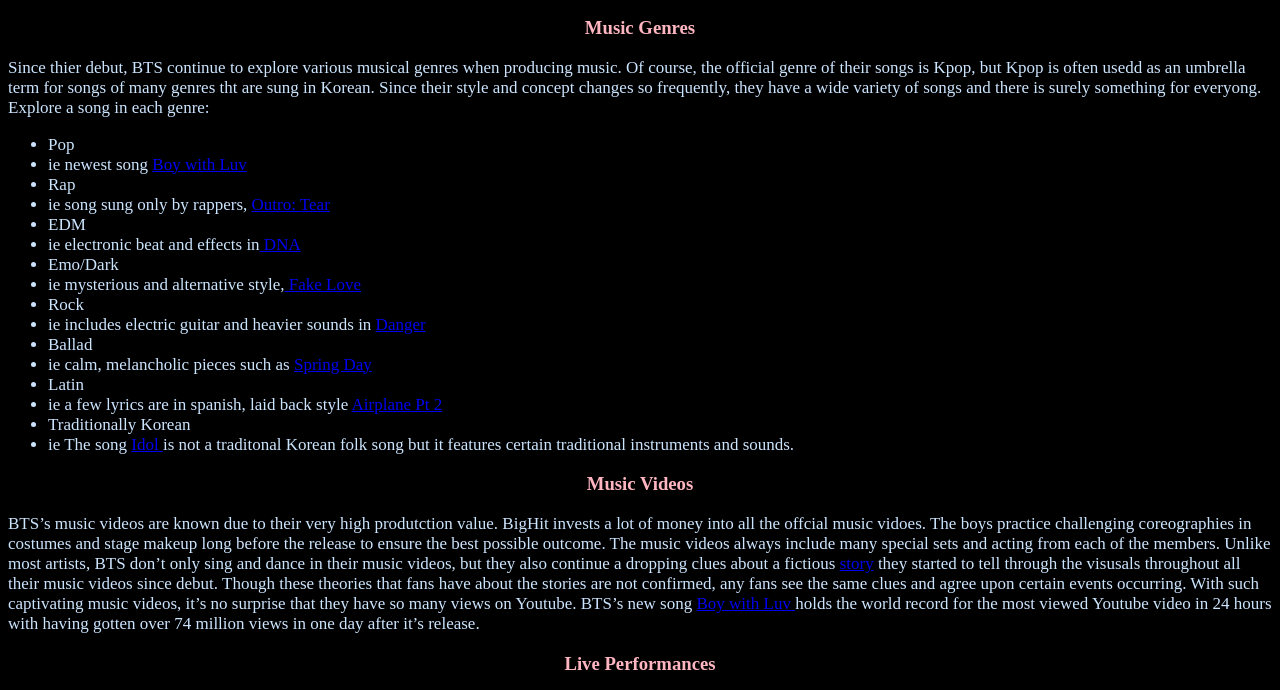
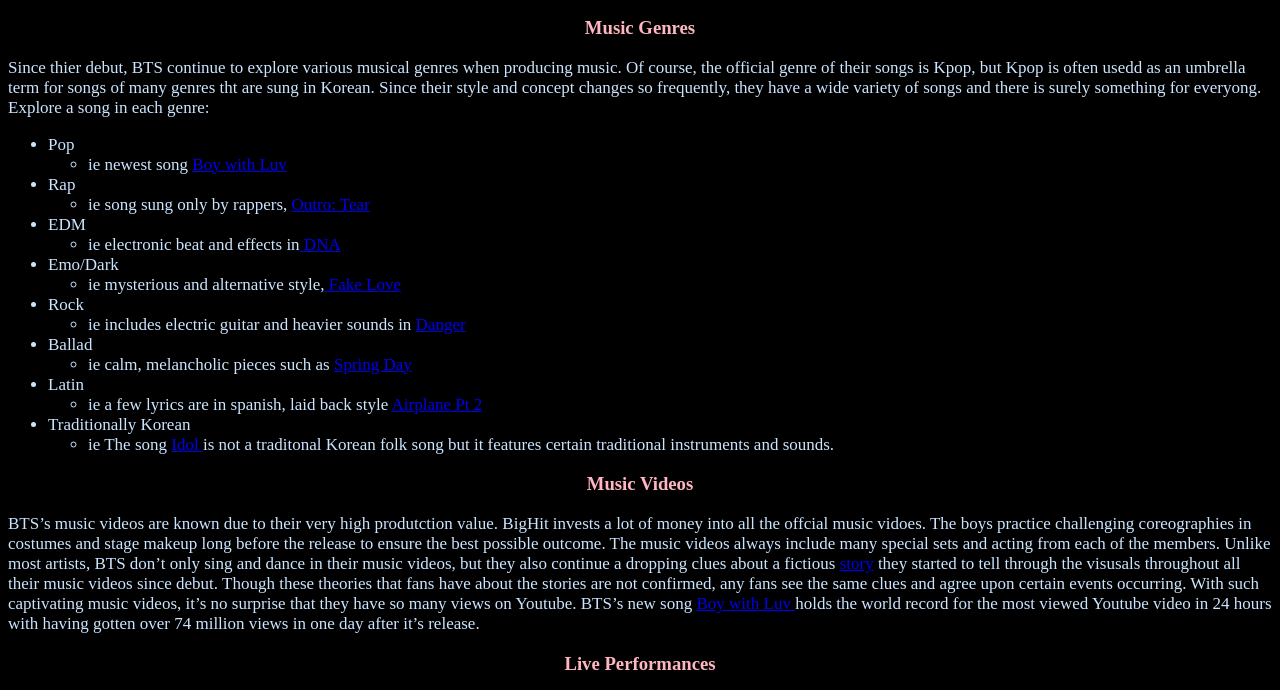
Before and after one commit to schirgerj/home, a plain HTML site: page index3.html in a window 1280 px wide. Shown: the part 110-800 px from the top of the page. Drawn offline with Linux system fonts and the light colour scheme.

Commit message:
Add files via upload

```diff
--- a/index3.html
+++ b/index3.html
@@ -16,22 +16,46 @@
 			everyong. Explore a song in each genre:
 		</p>
 		<ul>
-			<li> Pop </li>
+			<li> Pop
+				<ul>
 					<li> ie newest song <a href="https://www.youtube.com/watch?v=OEnvXsyGZmU"> Boy with Luv </a></li>
-			<li> Rap </li>
+				</ul>
+			</li>
+			<li> Rap
+				<ul>
 					<li> ie song sung only by rappers, <a href="https://www.youtube.com/watch?v=L7hZ8Z9sM38"> Outro: Tear </a> </li>
-			<li> EDM </li>
+				</ul>
+			</li>
+			<li> EDM
+				<ul>
 					<li> ie electronic beat and effects in<a href="https://www.youtube.com/watch?v=zmyUcpA1B6I"> DNA </a> </li>
-			<li> Emo/Dark </li>
+				</ul>
+			</li>
+			<li> Emo/Dark
+				<ul>
 					<li> ie mysterious and alternative style,<a href="https://www.youtube.com/watch?v=XLUdnWsaurU"> Fake Love </a> </li>
-			<li> Rock </li>
+				</ul>
+			</li>
+			<li> Rock
+				<ul>
 					<li> ie includes electric guitar and heavier sounds in <a href="https://www.youtube.com/watch?v=DpTwtl9_mh0"> Danger </a> </li>
-			<li> Ballad </li>
+				</ul>
+			</li>
+			<li> Ballad
+				<ul>
 					<li> ie calm, melancholic pieces such as <a href="https://www.youtube.com/watch?v=H2HQWHKDREI"> Spring Day </a> </li>
-			<li> Latin </li>
+				</ul>
+			</li>
+			<li> Latin
+				<ul>
 					<li> ie a few lyrics are in spanish, laid back style <a href="https://www.youtube.com/watch?v=NbE1HqVDEHk"> Airplane Pt 2 </a> </li>
-			<li> Traditionally Korean </li>
+				</ul>
+			</li>
+			<li> Traditionally Korean
+				<ul>
 					<li> ie The song <a href="https://www.youtube.com/watch?v=vgJeQvGYYpk"> Idol </a> is not  a traditonal Korean folk song but it features certain traditional instruments and sounds.</li>
+				</ul>
+			</li>
 		</ul>
 		<!-- Short explenations for some songs and genres are included-->
 
```
Also changed, not shown: index4.html (+10 -4 lines). Lines whose indentation alone changed are shown as unchanged.
